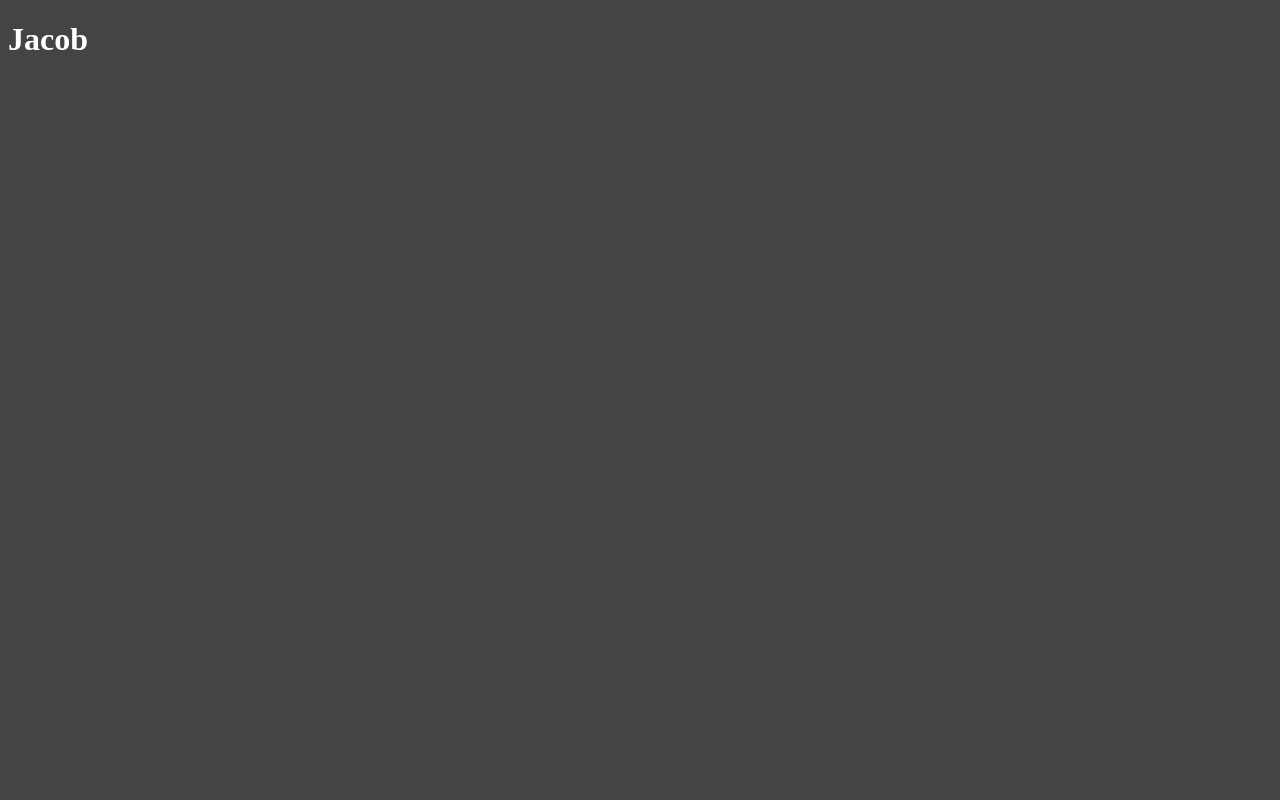
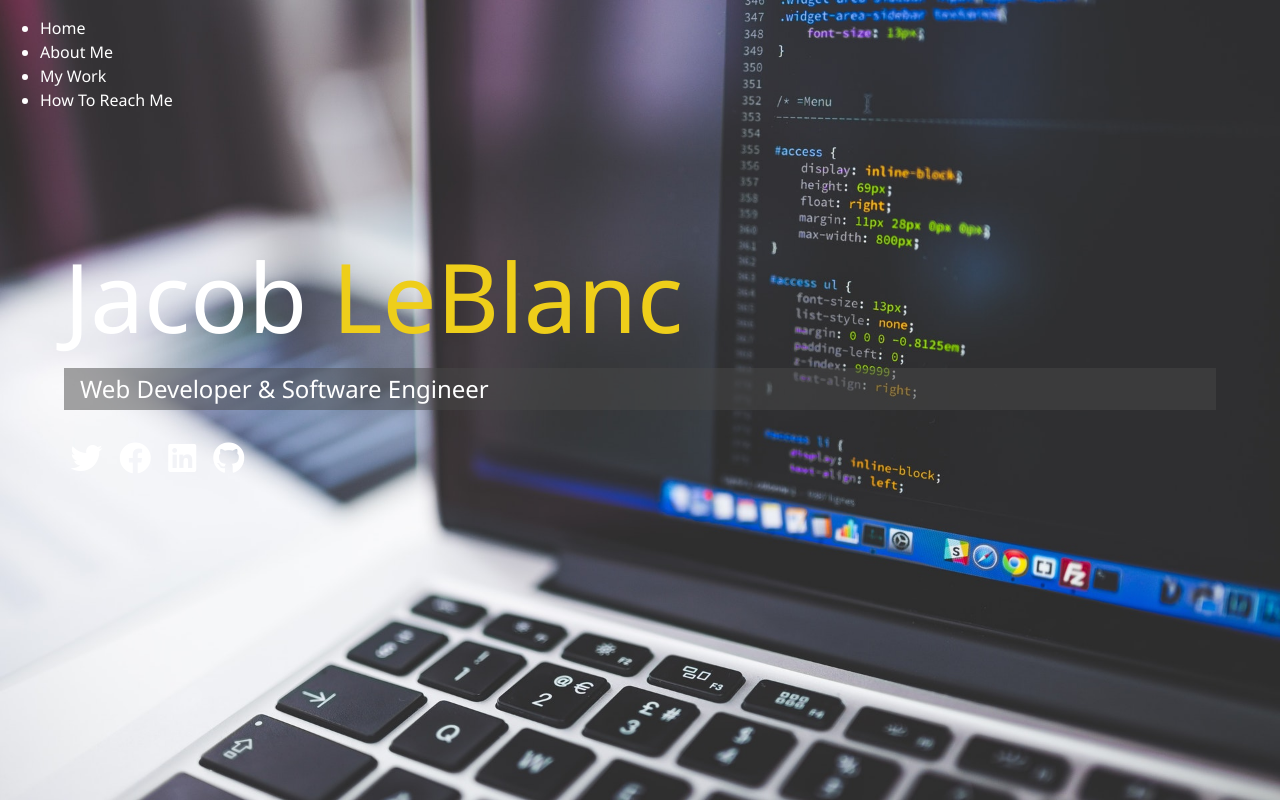
Before and after one commit to JacobTLeBlanc/PortfolioExample, a website: page dist/index.html in a window 1280 px wide. Drawn offline with Linux system fonts and the light colour scheme.

Commit message:
first commit

```diff
--- a/scss/main.scss
+++ b/scss/main.scss
@@ -1,6 +1,93 @@
 $primary-color: #444;
+$secondary-color: #EECE1A;
+$show-home-image: true;
+$home-image: url(../../img/background.jpg);
+$background-opacity: 0.9;
+
+@mixin easeOut {
+    transition: all 0.5s ease-out;
+}
+
+@mixin background {
+    @if $show-home-image {
+        &#bg-img {
+            background: $home-image;
+            background-attachment: fixed;
+            background-size: cover;
+        }
+    }
+}
+
+* {
+    box-sizing: border-box;
+}
 
 body {
+    @include background();
     background-color: $primary-color;
-    color: #fff;
+    color: #FFF;
+    height: 100%;
+    margin: 0;
+    font-family: 'Segoe UI', Tahoma, Geneva, Verdana, sans-serif;
+    line-height: 1.5;
 }
+
+// Headings
+h1,
+h2,
+h3 {
+    margin: 0;
+    font-weight: 400;
+
+    &.lg-heading {
+        font-size: 6rem;
+    }
+
+    &.sm-heading {
+        margin-bottom: 2rem;
+        padding: 0.2rem 1rem;
+        // Lighten color for bg, and be able to see through
+        background: rgba(lighten($primary-color, 2), 0.5);
+    }
+}
+
+a {
+    color: #FFF;
+    text-decoration: none;
+}
+
+header {
+    position: fixed;
+    z-index: 2;
+    width: 100%;
+}
+
+.text-secondary {
+    color: $secondary-color;
+}
+
+main {
+    padding: 4rem;
+    height: 100%;
+
+    .icons {
+        margin-top: 1rem;
+
+        a {
+            padding: 0.4rem;
+
+            &:hover {
+                color: $secondary-color;
+                @include easeOut();
+            }
+        }
+    }
+
+    &#home {
+        overflow: hidden;
+
+        h1 {
+            margin-top: 20vh;
+        }
+    }
+}
```
Also changed, not shown: dist/css/main.css, dist/index.html, dist/js/main.js (added), img/background.jpg (added), img/portrait.jpg (added), img/portrait_small.jpg (added), img/projects/project1.jpg (added), img/projects/project2.jpg (added), img/projects/project3.jpg (added), img/projects/project4.jpg (added), img/projects/project5.jpg (added).
